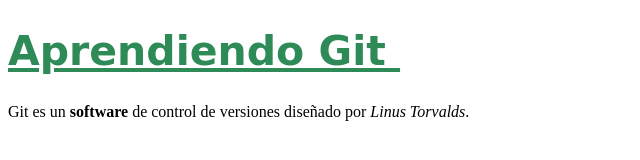
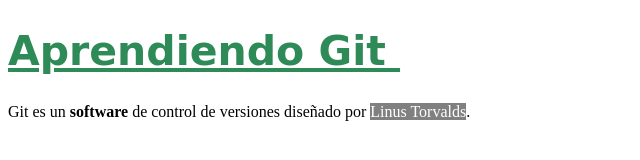
Before and after one commit to IgnacioTsaii/PWFE-M1-05, a plain HTML site: page index.html in a window 1280 px wide. Shown: the full height of the page, 0-640 px from the left. Drawn offline with Linux system fonts and the light colour scheme.

Commit message:
Más CSS e Introducción a JS

```diff
--- a/index.html
+++ b/index.html
@@ -4,17 +4,40 @@
 		<meta charset="utf-8">
 		<title>EANT - Fullstack Essentials</title>
 		<style>
+			/* Comentario: Anatomia de una Regla CSS; */
+			/*
+			selector {
+				propiedad : valor;
+				propiedad : valor;
+				propiedad : valor;
+			*/
+
 			h1{
 				color: seagreen;
 				font-family: cursive;
-				font-size: 40px;
+				font-size: 28px;
 				text-decoration: underline;
+			}
+			a {
+				color: white;
+				text-decoration: none;
+				background: grey;
+			}
+			a:hover {
+				background: black;
 			}
 		</style>
 	</head>
 
 	<body>
 		<h1 style="font-size: 41px">Aprendiendo Git&nbsp;</h1>
-		<p>Git es un <strong>software</strong> de control de versiones diseñado por <em>Linus Torvalds</em>.&nbsp;</p>
+		<p>Git es un <strong onclick="saludar()">software</strong> de control de versiones diseñado por <a href="https://es.wikipedia.org/wiki/Linus_Torvalds" target="_blank" title="Ver más en Wikipedia"> Linus Torvalds</a>.&nbsp;</p>
+
+		<!-- AREA DE SCRIPT -->
+		<script >
+			function saludar(){
+				alert("Hola desde JAvaScript!")
+			}
+		</script>
 	</body>
 </html>
```
